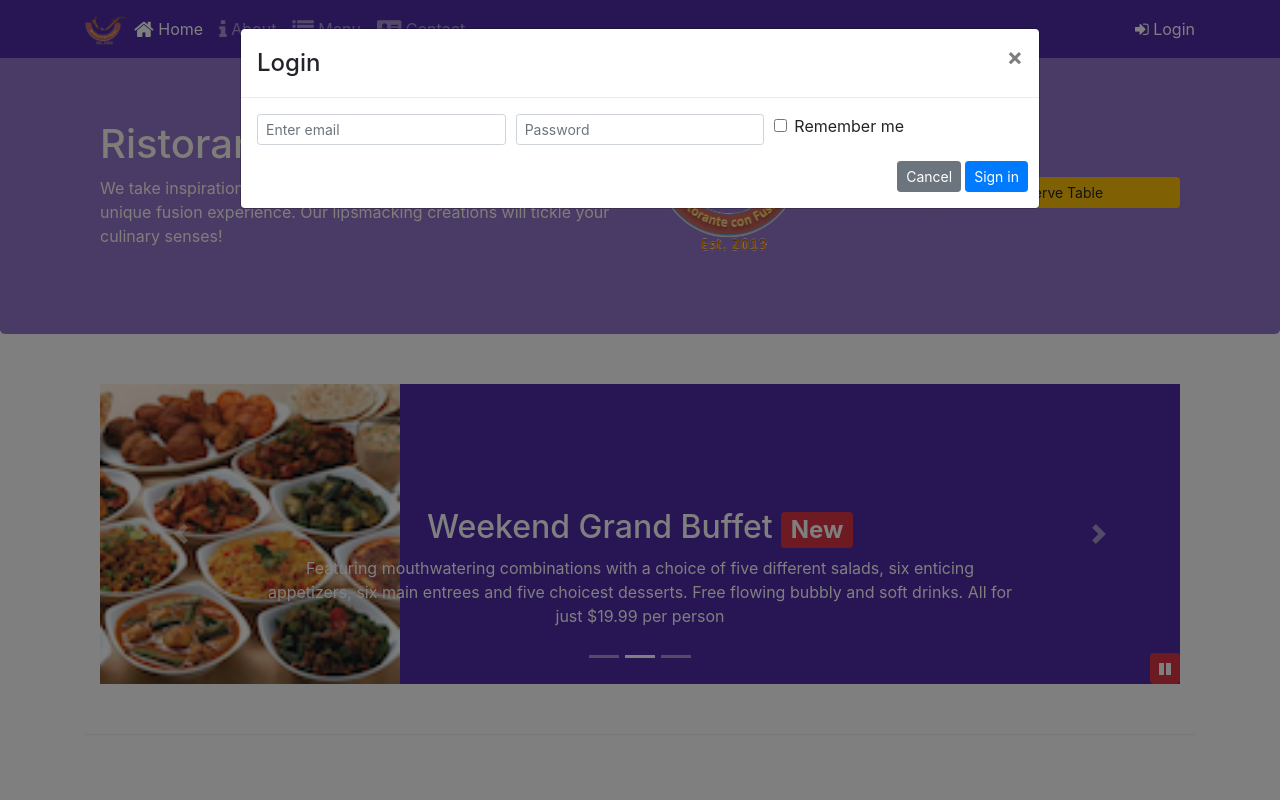
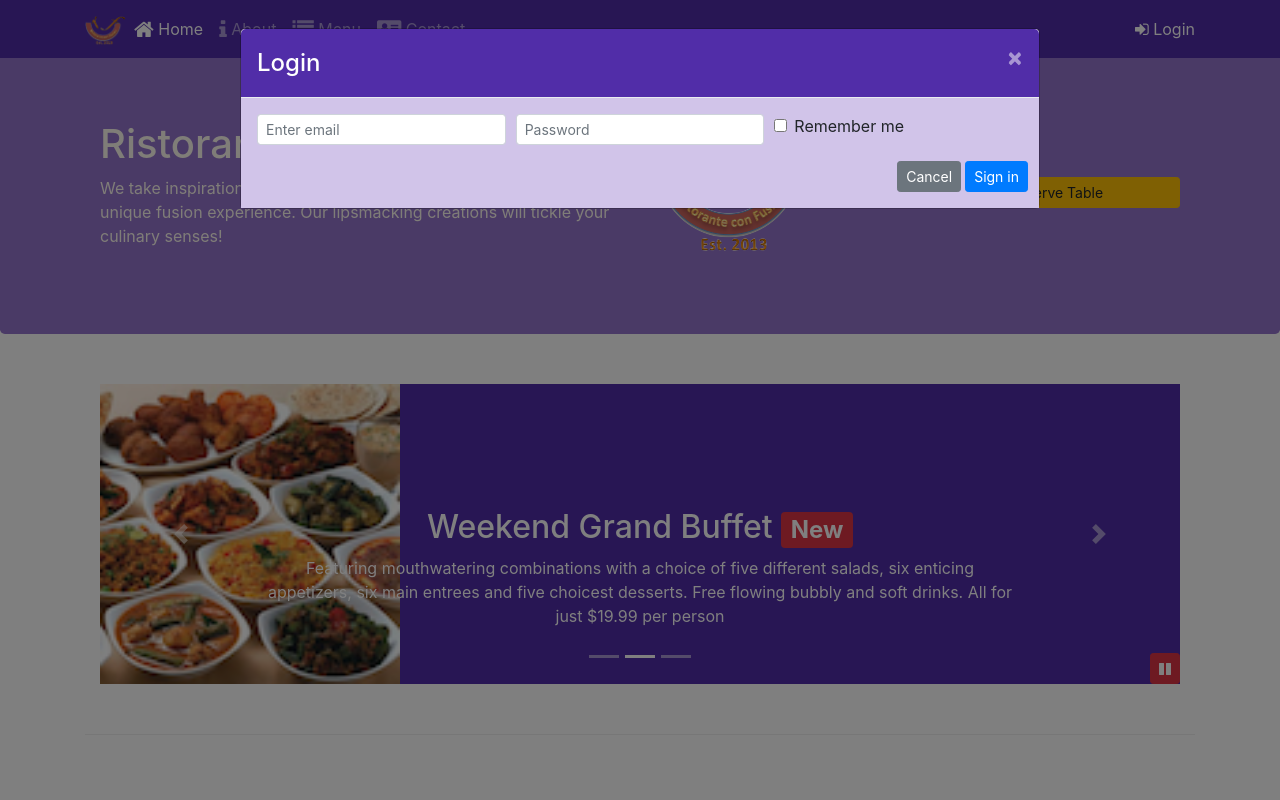
Before and after one commit to yohanchathuranga72565/bootstrap_course, a website: page index.html in a window 1280 px wide. Both pictures are taken after a click on the link "Login". Shown: the top 800 px of the page. Drawn offline with nearby package versions, Linux system fonts and the light colour scheme.

Commit message:
assignment 4

```diff
--- a/css/styles.scss
+++ b/css/styles.scss
@@ -74,3 +74,17 @@ body{
     bottom: 0px;
     z-index: 1;
 }
+
+.modal {
+    .close {
+        color: white;
+    }
+
+    .modal-header {
+        background: $background-dark;
+        color: white;
+    }
+    .modal-body {
+        background: $background-pale;
+    }
+}
--- a/index.html
+++ b/index.html
@@ -30,7 +30,7 @@
                     <li class="nav-item"><a class="nav-link" href="./contactus.html"><span class="fa fa-address-card fa-lg"></span> Contact</a></li>
                 </ul>
                 <span class="navbar-text">
-                    <a href="" data-toggle="modal" data-target="#loginModal">
+                    <a href="#" type="button" id="loginButton">
                         <i class="fa fa-sign-in"></i> Login
                     </a>
                 </span>
@@ -161,7 +161,7 @@
                     <img src="img/logo.png" class="img-fluid">
                 </div>
                 <div class="col-12 col-sm align-self-center">
-                    <a href="" data-toggle="modal" data-target="#reserveModal" class="btn btn-warning btn-sm btn-block">Reserve Table</a>
+                    <a href="#s" id="reserveButton" class="btn btn-warning btn-sm btn-block">Reserve Table</a>
                 </div>
             </div>
         </div>
@@ -386,6 +386,16 @@
 
             });
         });
+
+        $(document).ready(function (){
+            $("#loginButton").click(function (){
+                $("#loginModal").modal();
+            });
+            $("#reserveButton").click(function (){
+                $("#reserveModal").modal();
+            });
+        });
+
     </script>
 
 </body>
```
Also changed, not shown: css/styles.css.
